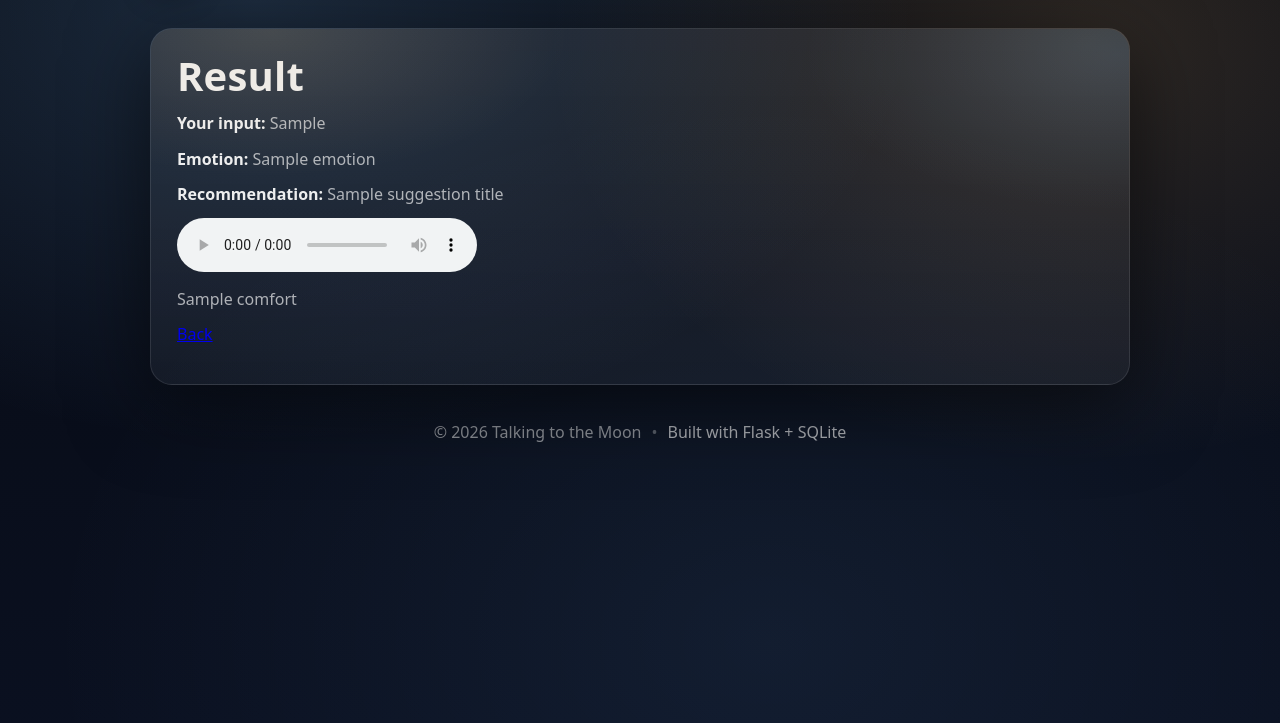
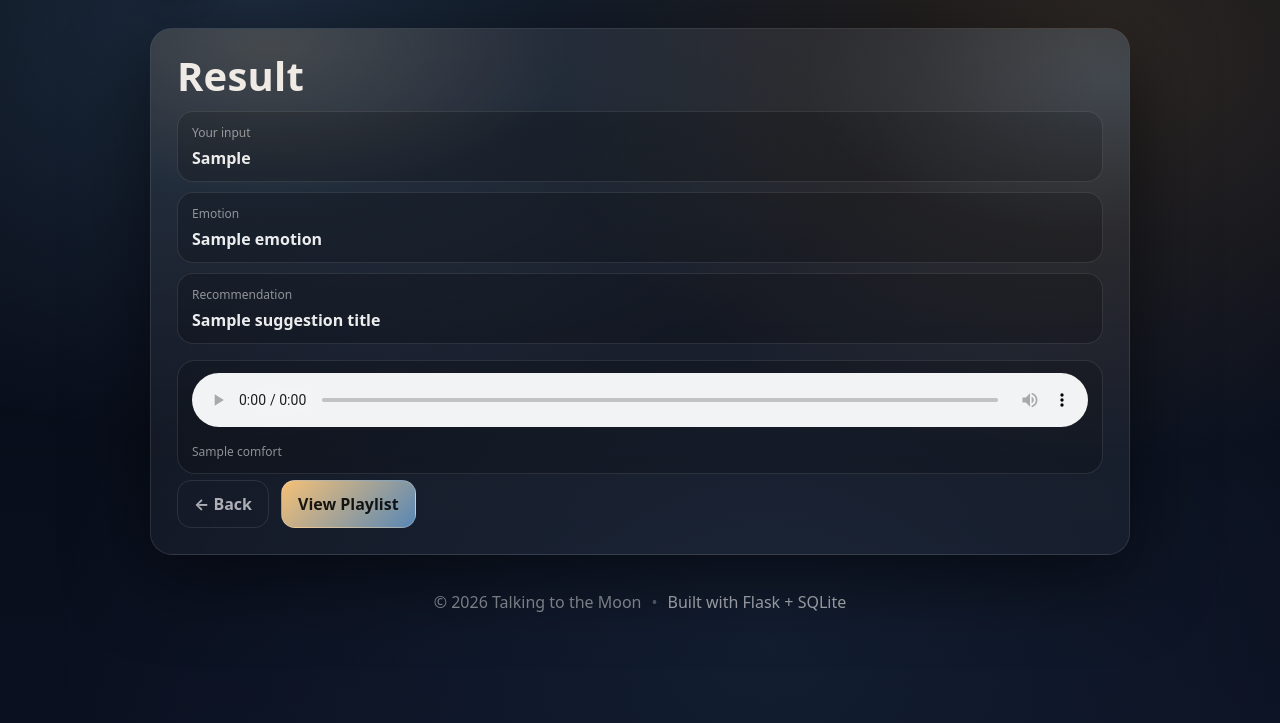
Before and after one commit to Naomi2468/MiniWebApplication, a Flask app: template templates/result.html in a window 1280 px wide. Shown: the part 77-800 px from the top of the page. Run offline with Flask 3, Linux system fonts and the light colour scheme; the template is opened without the code that fills it: most values are stand-ins (such as "Sample title", 1, 10 or a date in 2020).

Commit message:
Update result.html

```diff
--- a/templates/result.html
+++ b/templates/result.html
@@ -1,17 +1,34 @@
 {% extends "layout.html" %}
-
 {% block content %}
   <h1>Result</h1>
 
-  <p><b>Your input:</b> {{ user_input }}</p>
-  <p><b>Emotion:</b> {{ emotion }}</p>
-  <p><b>Recommendation:</b> {{ suggestion_title }}</p>
+  <div class="kv">
+    <div class="kv-item">
+      <div class="k">Your input</div>
+      <div class="v">{{ user_input }}</div>
+    </div>
 
-  <audio controls preload="auto">
-    <source src="{{ url_for('static', filename=music_file) }}" type="audio/mpeg">
-    Your browser does not support the audio element.
-  </audio>
+    <div class="kv-item">
+      <div class="k">Emotion</div>
+      <div class="v">{{ emotion }}</div>
+    </div>
 
-  <p>{{ comfort }}</p>
-  <p><a href="/">Back</a></p>
+    <div class="kv-item">
+      <div class="k">Recommendation</div>
+      <div class="v">{{ suggestion_title }}</div>
+    </div>
+  </div>
+
+  <div class="audio-wrap">
+    <audio controls preload="auto" style="width:100%;">
+      <source src="{{ url_for('static', filename=music_file) }}" type="audio/mpeg">
+      Your browser does not support the audio element.
+    </audio>
+    <p class="small" style="margin:10px 0 0;">{{ comfort }}</p>
+  </div>
+
+  <div class="actions">
+    <a class="btn btn-ghost" href="{{ url_for('index') }}">← Back</a>
+    <a class="btn btn-primary" href="{{ url_for('playlist') }}">View Playlist</a>
+  </div>
 {% endblock %}
```
